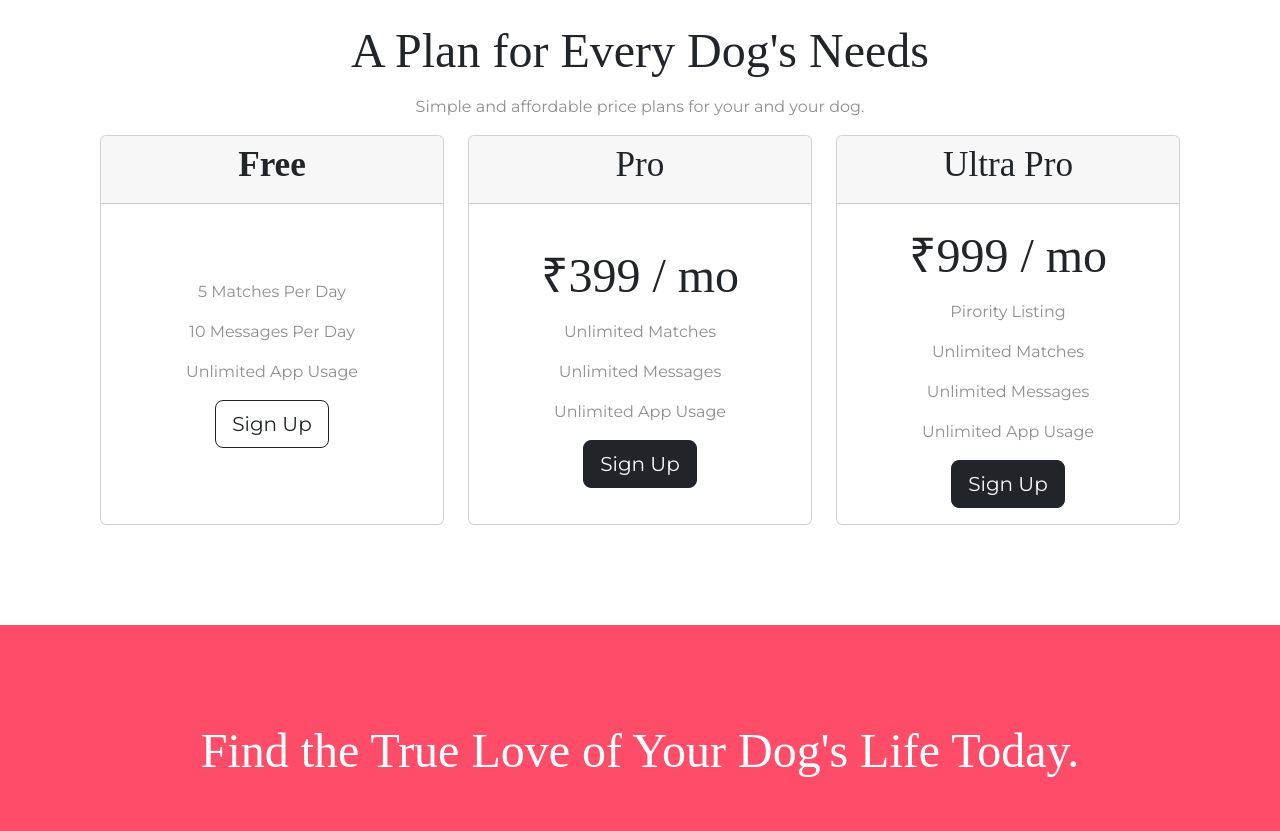
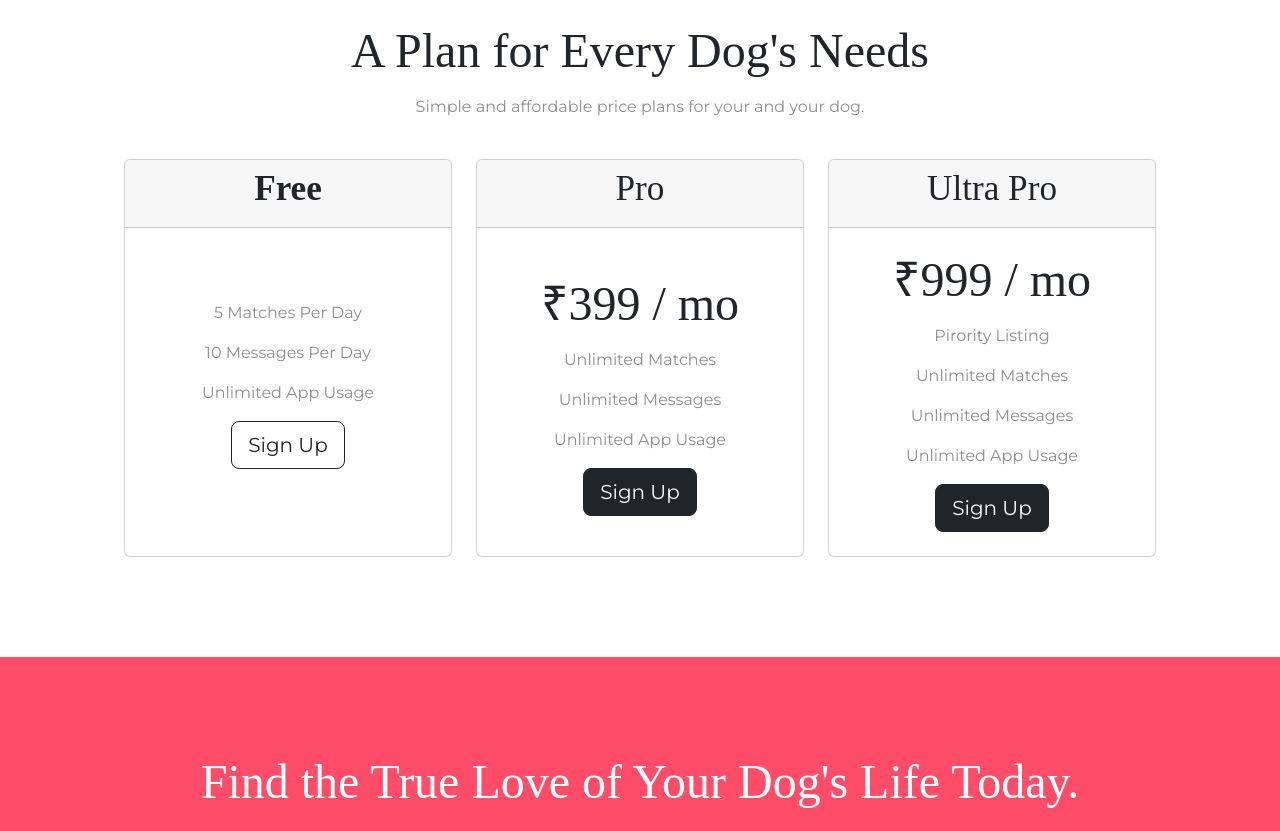
Before and after one commit to Yash0770/Tindog_template_website, a plain HTML site: page index.html in a window 1280 px wide. Shown: the part 1760-2591 px from the top of the page. Drawn offline with nearby package versions, Linux system fonts and the light colour scheme.

Commit message:
set responsiveness of pricing cards

```diff
--- a/css/styles.css
+++ b/css/styles.css
@@ -118,6 +118,9 @@ p{
     width: 15%;
     margin: 20px 20px 50px;
 }
+.freeCardStyle{
+    height: 20px;
+}
 
 /* Pricing Section*/
 
@@ -128,9 +131,6 @@ p{
 
 .card-body-1{
     margin: 17.6% 14%;
-}
-.card-body-2{
-    margin: 5.9% 14%;
 }
 
 /* CTA Section */
--- a/index.html
+++ b/index.html
@@ -16,6 +16,7 @@
 
   <!-- CSS Stylesheets -->
   <link rel="stylesheet" href="css/styles.css">
+  <meta name="viewport" content="width=device-width, initial-scale=1">
 </head>
 
 <body>
@@ -143,9 +144,9 @@
     <h2>A Plan for Every Dog's Needs</h2>
     <p>Simple and affordable price plans for your and your dog.</p>
 
-    <div class="row text-center">
-      <div class="col-lg-4 col-md-6">
-          <div class="card">
+    <div class="row text-center px-4">
+      <div class="col-lg-4 col-md-6 col-sm-12 mt-4">
+          <div class="card" style="height: 100%;">
               <div class="card-header"><h3 style="font-weight: bold;">Free</h3></div>
               <div class="card-body card-body-1">
                 <p>5 Matches Per Day</p>
@@ -156,10 +157,10 @@
           </div>
       </div>
 
-      <div class="col-lg-4 col-md-6">
-          <div class="card">
+      <div class="col-lg-4 col-md-6 col-sm-12 mt-4">
+          <div class="card" style="height: 100%;">
               <div class="card-header"><h3>Pro</h3></div>
-              <div class="card-body card-body-2">
+              <div class="card-body" style="padding: 40px 0px;">
                 <h2>₹399 / mo</h2>
                 <p>Unlimited Matches</p>
                 <p>Unlimited Messages</p>
@@ -169,8 +170,8 @@
           </div>
       </div>
 
-      <div class="col-lg-4 col-md-6">
-          <div class="card">
+      <div class="col-lg-4 col-md-6 col-sm-12 mt-4">
+          <div class="card" style="height: 100%;">
               <div class="card-header"><h3>Ultra Pro</h3></div>
               <div class="card-body">
                 <h2>₹999 / mo</h2>
```
